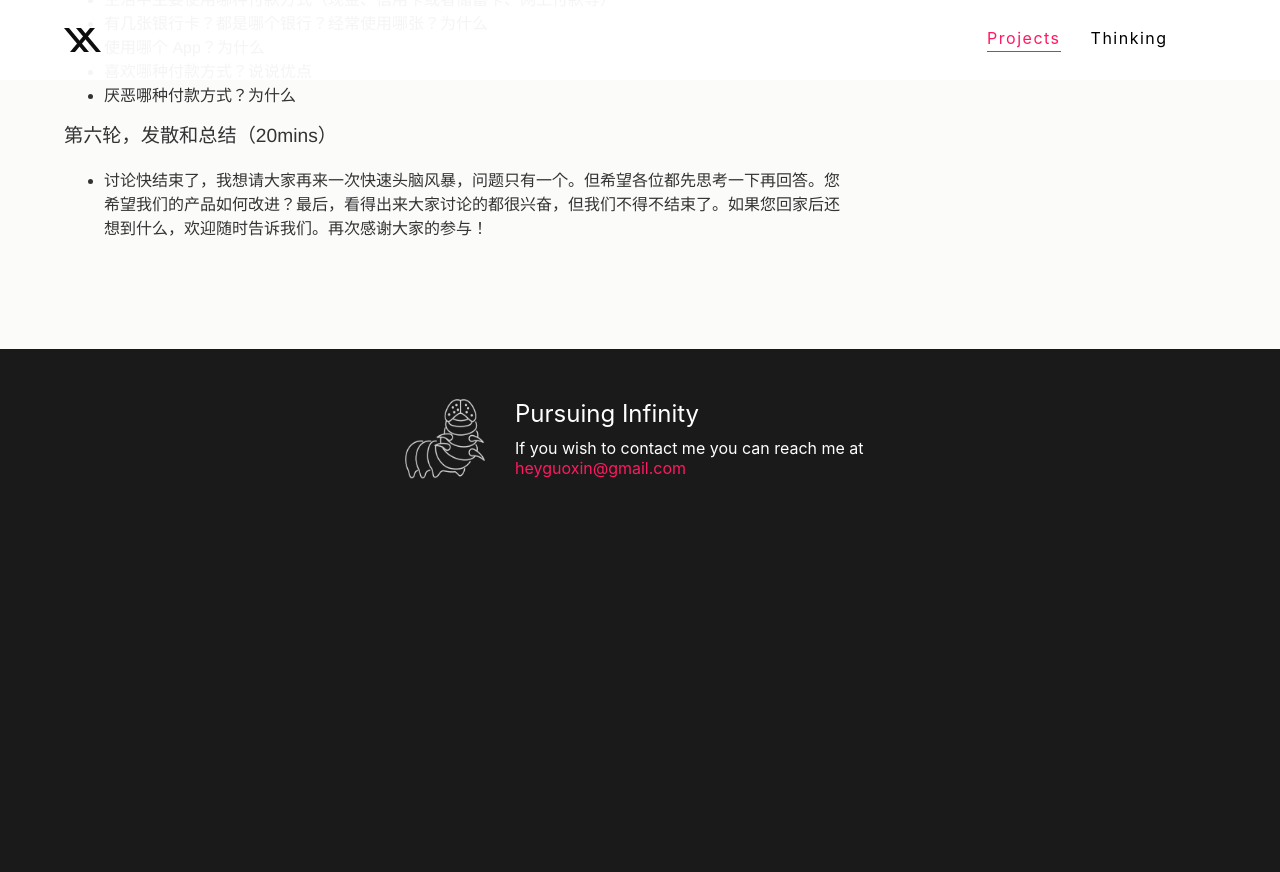
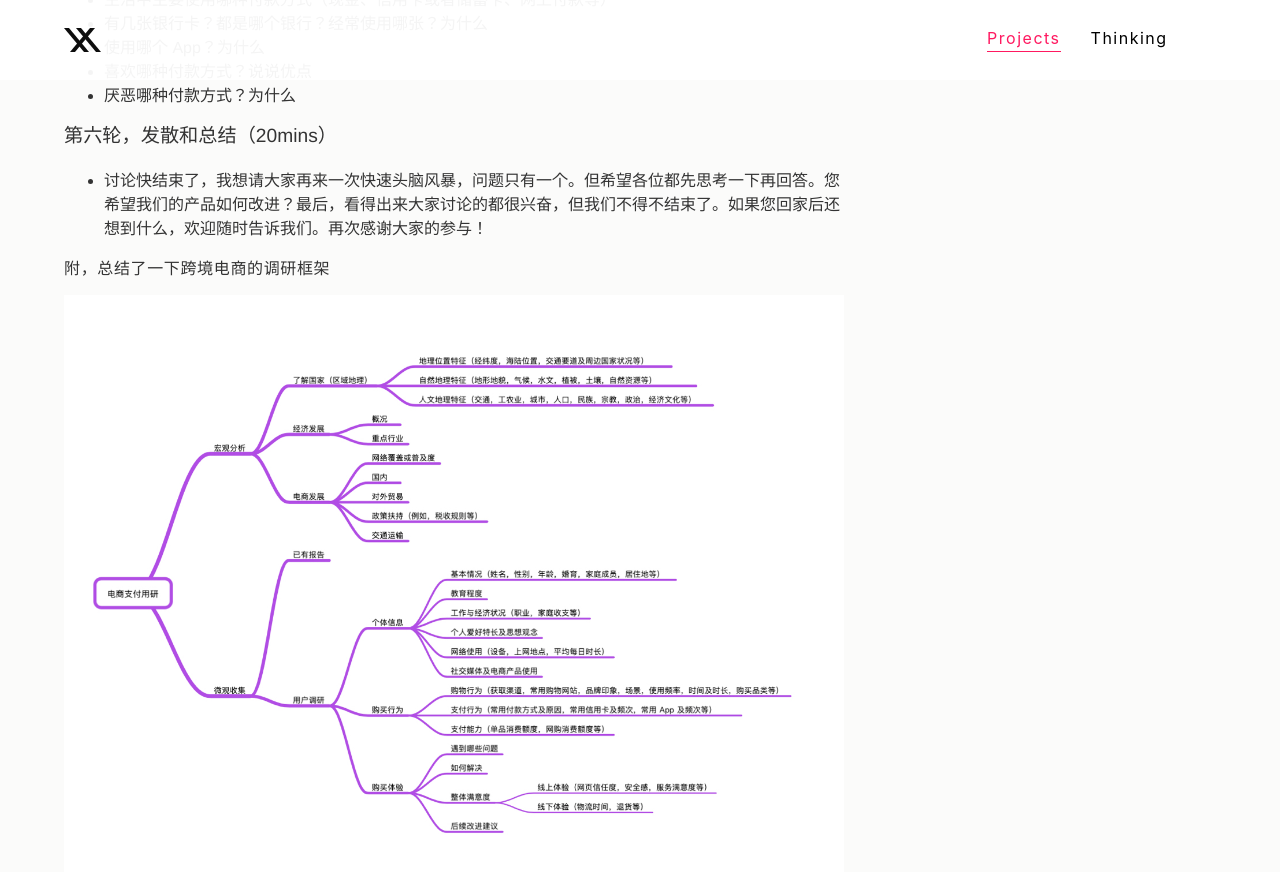
Before and after one commit to guoxindesign/guoxindesign.github.io, a Jekyll site: the page built from _posts/2018-04-14-focusgroup.md, in a window 1280 px wide and 900 px high, scrolled down 3774 px. Shown: the top 872 px of the window. Built offline with Jekyll 4.4.1, drawn with Linux system fonts in a browser that asks for light colours; before the commit the page ends 4312 px from its top, so only the background shows below that.

Commit message:
Update 2018-04-14-focusgroup.md

```diff
--- a/_posts/2018-04-14-focusgroup.md
+++ b/_posts/2018-04-14-focusgroup.md
@@ -122,3 +122,9 @@
 
 ## 第六轮，发散和总结（20mins）
 - 讨论快结束了，我想请大家再来一次快速头脑风暴，问题只有一个。但希望各位都先思考一下再回答。您希望我们的产品如何改进？最后，看得出来大家讨论的都很兴奋，但我们不得不结束了。如果您回家后还想到什么，欢迎随时告诉我们。再次感谢大家的参与！
+
+
+
+附，总结了一下跨境电商的调研框架
+
+![](/images/questionaire_1.jpg)
```
Also changed, not shown: other parts of _posts/2018-04-14-focusgroup.md (+1 -1 lines).
